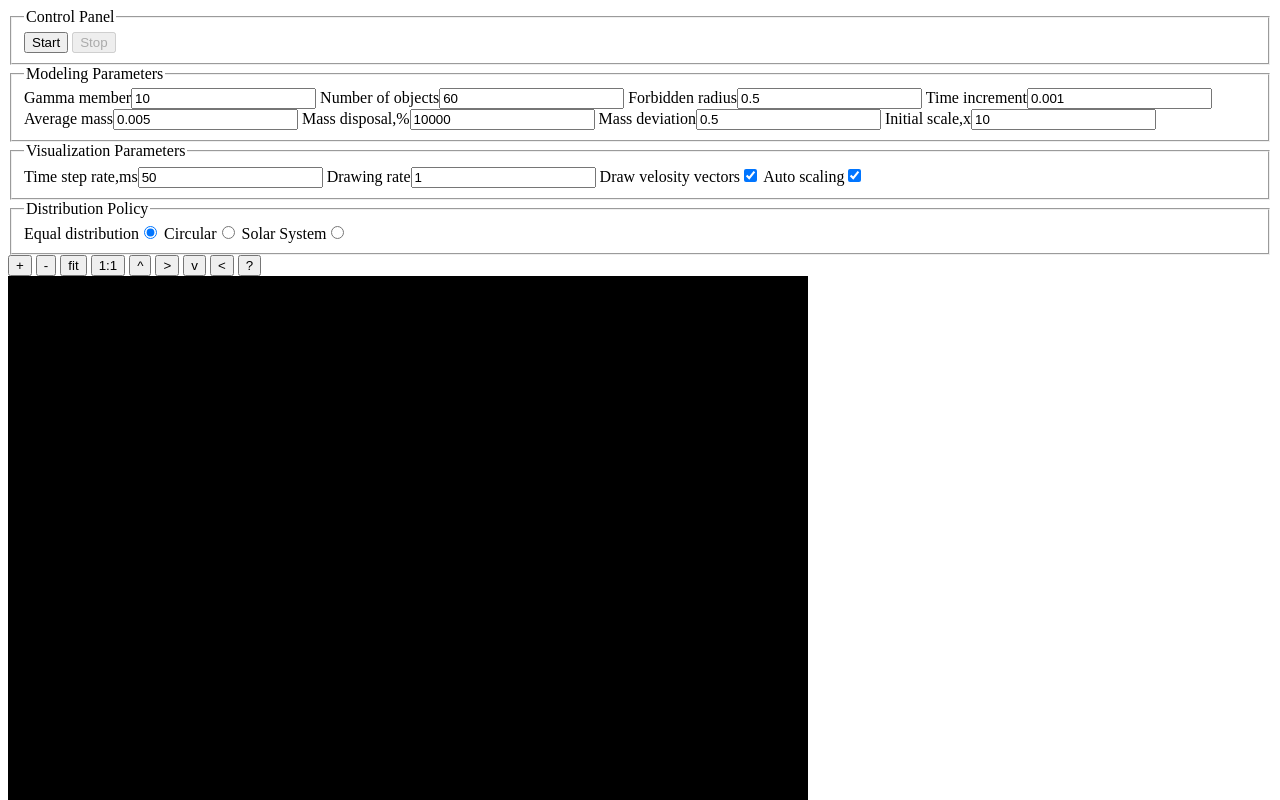
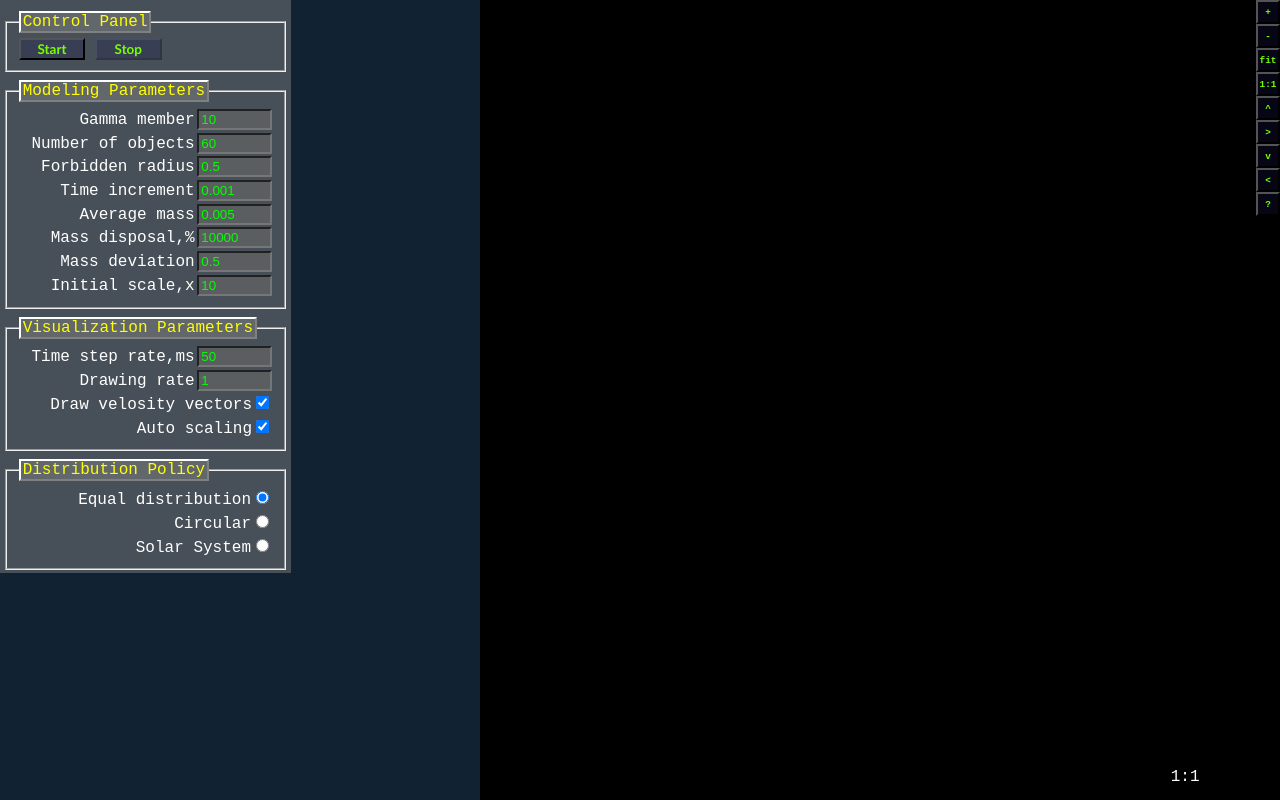
Before and after one commit to WirelessWizard/Probleme-a-N-corps, a plain HTML site: page src/index.html in a window 1280 px wide. Shown: the top 800 px of the page. Drawn offline with Linux system fonts and the light colour scheme; a script that the page names is missing.

Commit message:
Update index.html

```diff
--- a/src/index.html
+++ b/src/index.html
@@ -5,7 +5,7 @@
 <!-- by Arshavir Ter-Gabrielyan. Specially for the MIPT's Intel Lab, late 2010 -->
 <!-- last update: may 2011 -->
 <meta http-equiv="Content-Type" content="text/html; charset=utf-8" />
-<!--link rel="stylesheet" href="style.css" media="all"-->
+<link rel="stylesheet" href="style.css" media="all">
 <script type="text/javascript" src="vector.js"></script>
 <script type="text/javascript" src="model.js"></script>
 <script type="text/javascript" src="view.js"></script>
```
